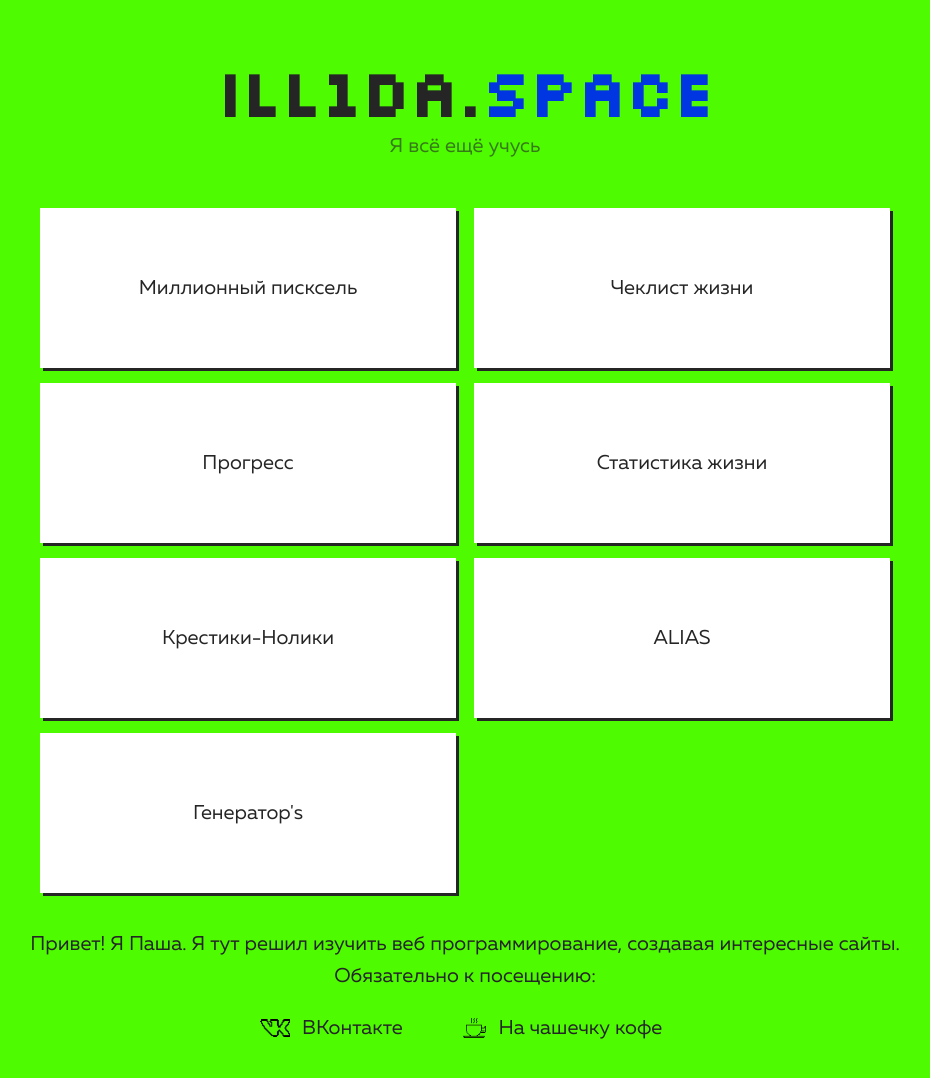
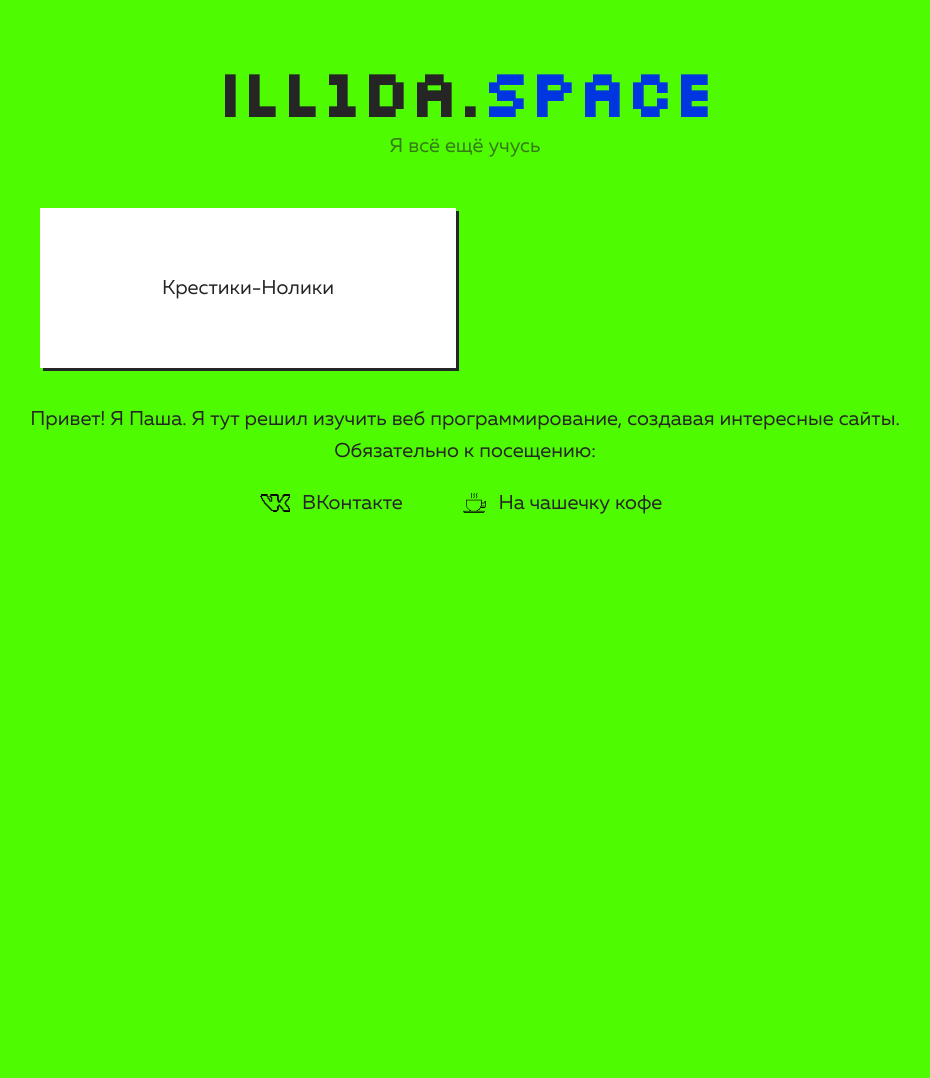
Before and after one commit to ill1da/KUPTS, a plain HTML site: page index.html in a window 1280 px wide. Shown: the whole page, without its empty margins (175-1105 px from the left). After the commit the page ends 800 px from the top, so only its background shows below. Drawn offline with Linux system fonts and the light colour scheme.

Commit message:
tic tac toe start

```diff
--- a/index.html
+++ b/index.html
@@ -13,13 +13,13 @@
     <div class="kupt-me-title">Я всё ещё учусь</div>
     <!---->
     <div class="posts">
-        <a href="./posts/Millionth pixel/Millionth-pixel-index.html">Миллионный писксель</a>
-        <a href="./posts/Life checklist/Life-checklist-index.html">Чеклист жизни</a>
-        <a href="./posts/Progress/Progress-index.html">Прогресс</a>
-        <a href="./posts/Life Stats/Life-stats-index.html">Статистика жизни</a>
+        <!-- <a href="./posts/Millionth pixel/Millionth-pixel-index.html">Миллионный писксель</a> -->
+        <!-- <a href="./posts/Life checklist/Life-checklist-index.html">Чеклист жизни</a> -->
+        <!-- <a href="./posts/Progress/Progress-index.html">Прогресс</a> -->
+        <!-- <a href="./posts/Life Stats/Life-stats-index.html">Статистика жизни</a> -->
         <a href="./posts/Tic-Tac-Toe/TTT-index.html">Крестики-Нолики</a>
-        <a href="./posts/ALIAS/ALIAS-index.html">ALIAS</a>
-        <a href="./posts/Generators/Generators-index.html">Генератор's</a>
+        <!-- <a href="./posts/ALIAS/ALIAS-index.html">ALIAS</a> -->
+        <!-- <a href="./posts/Generators/Generators-index.html">Генератор's</a> -->
     </div>
     <div class="padding">
         <span class="padding-text">Привет! Я <span class="about-me">Паша</span>. Я тут решил изучить веб программирование, создавая интересные сайты.</span>
```
